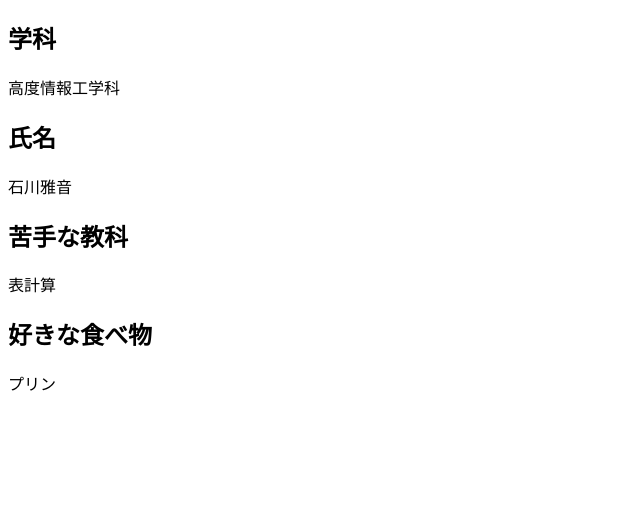
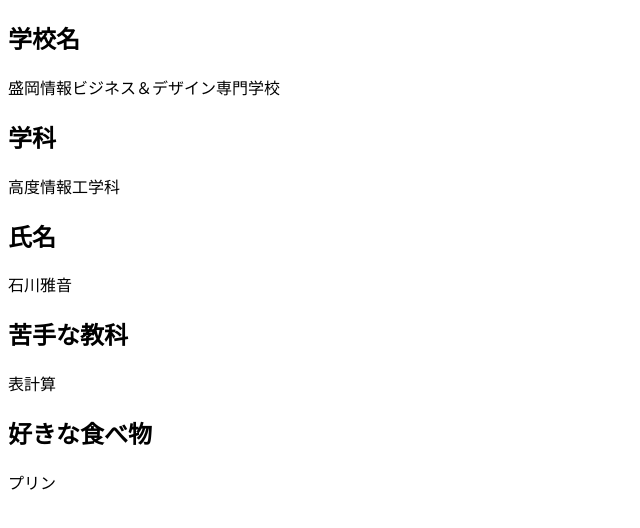
Before and after one commit to masakan590/branch-test, a plain HTML site: page profile_B.html in a window 1280 px wide. Shown: the whole page, without its empty margins (0-640 px from the left). Drawn offline with Linux system fonts and the light colour scheme.

Commit message:
学校名の追加

```diff
--- a/profile_B.html
+++ b/profile_B.html
@@ -1,6 +1,8 @@
 <!doctype html>
 <html lang="ja">
 	<body>
+		<h2>学校名</h2>
+		<p>盛岡情報ビジネス＆デザイン専門学校</p>
 		<h2>学科</h2>
 		<p>高度情報工学科</p>
 		<h2>氏名</h2>
```
